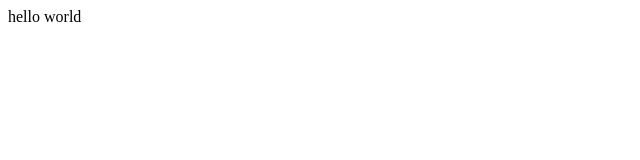
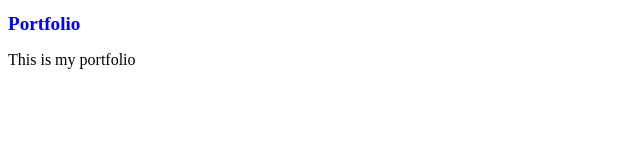
Before and after one commit to zhangwusan/portfolio, a website: page index.html in a window 1280 px wide. Shown: the whole page, without its empty margins (0-640 px from the left). Drawn offline with Linux system fonts and the light colour scheme.

Commit message:
add style

```diff
--- a/index.html
+++ b/index.html
@@ -4,8 +4,10 @@
     <meta charset="UTF-8">
     <meta name="viewport" content="width=device-width, initial-scale=1.0">
     <title>Portfolio</title>
+    <link rel="stylesheet" href="style.css">
 </head>
 <body>
-    hello world
+    <h1 class="portfolio">Portfolio</h1>
+    <p>This is my portfolio</p>
 </body>
 </html>
--- /dev/null
+++ b/style.css
@@ -0,0 +1,4 @@
+.portfolio {
+    color: blue;
+    font-size: larger;
+}
```
